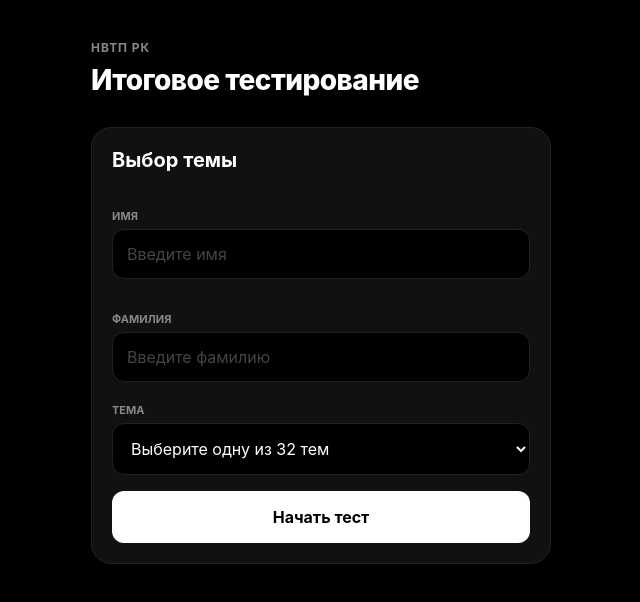
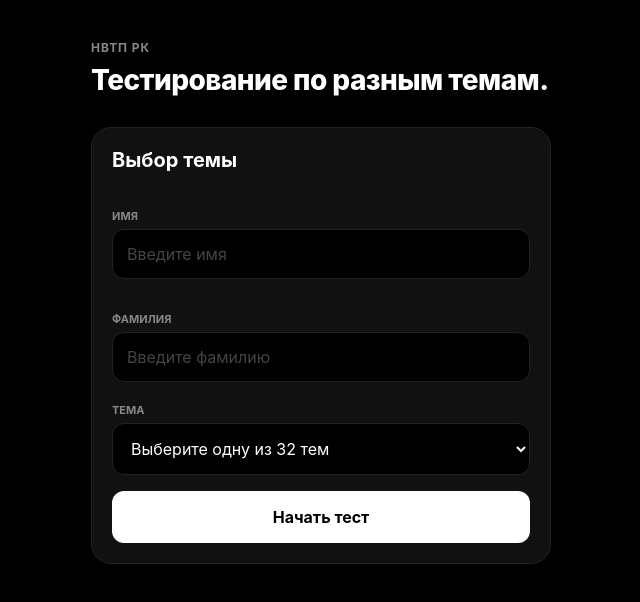
Before and after one commit to kvptk-nvp-test/nvpt-rk-questions, a plain HTML site: page index.html in a window 1280 px wide. Shown: the whole page, without its empty margins (319-959 px from the left). Drawn offline with Linux system fonts and the light colour scheme.

Commit message:
Update index.html

```diff
--- a/index.html
+++ b/index.html
@@ -341,7 +341,7 @@
         <div class="shell">
             <div class="hero">
                 <div class="eyebrow">НВТП РК</div>
-                <h1>Итоговое тестирование</h1>
+                <h1>Тестирование по разным темам.</h1>
             </div>
 
             <div class="content">
```
